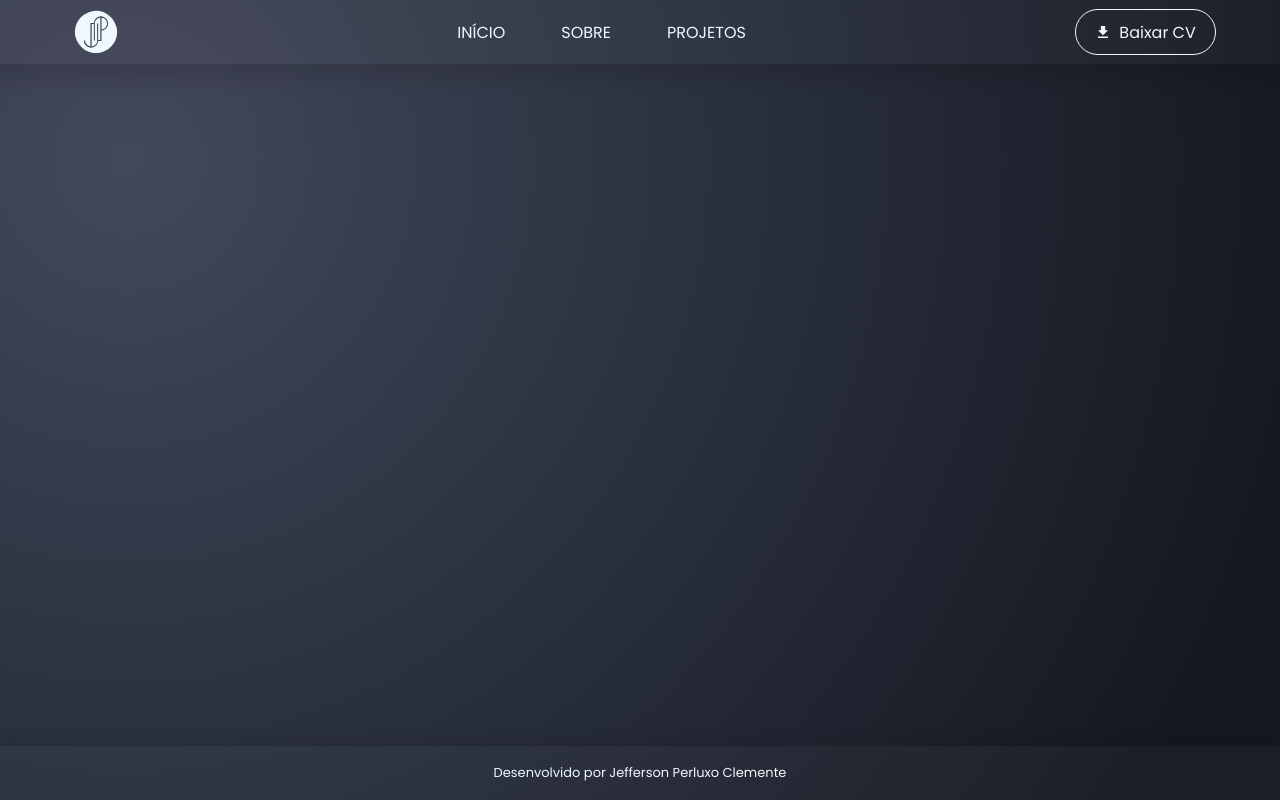
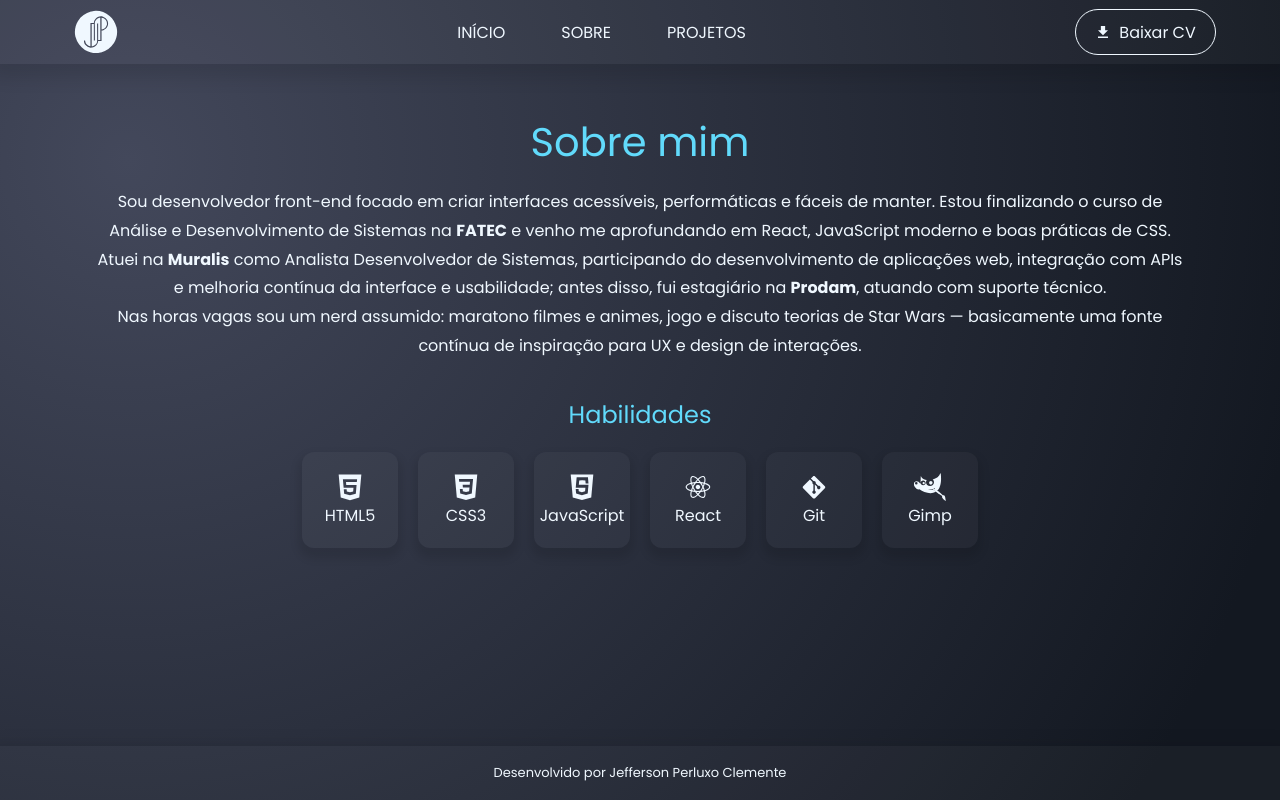
Before and after one commit to JPerluxo/Portfolio-React, a React (Create React App) app: page /about in a window 1280 px wide. Built offline with nearby package versions, Linux system fonts and the light colour scheme.

Commit message:
Componentização da sessão "Sobre"

```diff
--- a/src/App.jsx
+++ b/src/App.jsx
@@ -4,6 +4,7 @@ import "./App.css";
 import { BrowserRouter, Routes, Route } from "react-router-dom";
 import Header from "./components/Header";
 import Home from "./pages/Home";
+import About from "./pages/About";
 import Footer from "./components/Footer";
 
 function App() {
@@ -13,7 +14,8 @@ function App() {
         <Header/>
         <main className="main">
           <Routes>
-            <Route path="/" element={<Home />} />
+            <Route path="/" element={<Home/>}/>
+            <Route path="/about" element={<About/>}/>
           </Routes>
         </main>
         <Footer/>
--- /dev/null
+++ b/src/pages/About/index.jsx
@@ -0,0 +1,40 @@
+import React from "react";
+import styles from "./index.module.css";
+
+import { DiHtml5, DiCss3, DiJavascript, DiReact, DiGit } from "react-icons/di";
+import { SiGimp } from "react-icons/si";
+
+const SKILLS = [
+  { name: "HTML5", Icon: DiHtml5 },
+  { name: "CSS3", Icon: DiCss3 },
+  { name: "JavaScript", Icon: DiJavascript },
+  { name: "React", Icon: DiReact },
+  { name: "Git", Icon: DiGit },
+  { name: "Gimp", Icon: SiGimp }
+];
+
+const About = () => {
+  return (
+    <section className={styles.about}>
+      <h1>Sobre mim</h1>
+      <p>
+        Sou desenvolvedor front-end focado em criar interfaces acessíveis, performáticas e fáceis de manter. Estou finalizando o curso de Análise e Desenvolvimento de Sistemas na <a href="https://www.fatecmogidascruzes.com.br/" target="_blank" rel="noopener noreferrer">FATEC</a> e venho me aprofundando em React, JavaScript moderno e boas práticas de CSS.<br/>
+        Atuei na <a href="https://www.muralis.com.br/" target="_blank" rel="noopener noreferrer">Muralis</a> como Analista Desenvolvedor de Sistemas, participando do desenvolvimento de aplicações web, integração com APIs e melhoria contínua da interface e usabilidade; antes disso, fui estagiário na <a href="https://portal.prodam.sp.gov.br/" target="_blank" rel="noopener noreferrer">Prodam</a>, atuando com suporte técnico.<br/>
+        Nas horas vagas sou um nerd assumido: maratono filmes e animes, jogo e discuto teorias de Star Wars — basicamente uma fonte contínua de inspiração para UX e design de interações.
+      </p>
+      <div className={styles.skillsContainer}>
+        <h2>Habilidades</h2>
+        <ul>
+          {SKILLS.map(({ name, Icon }) => (
+            <li key={name}>
+              <Icon aria-hidden="true"/>
+              <span>{name}</span>
+            </li>
+          ))}
+        </ul>
+      </div>
+    </section>
+  )
+}
+
+export default About;
--- /dev/null
+++ b/src/pages/About/index.module.css
@@ -0,0 +1,68 @@
+.about {
+    display: flex;
+    flex-direction: column;
+    align-items: center;
+    padding: 3rem 6rem;
+}
+
+.about h1, .about h2 { color: rgba(97,218,251,1); }
+
+.about h1 {
+    font-size: 2.5rem;
+    margin: 0;
+}
+
+.about p {
+    text-align: center;
+    line-height: 1.8;
+}
+
+.about p a {
+    text-decoration: none;
+    font-weight: bold;
+}
+
+.skillsContainer h2 { text-align: center; }
+
+.skillsContainer ul {
+    list-style: none;
+    margin: 0;
+    padding: 0;
+    display: flex;
+    gap: 1.25rem;
+    align-items: center;
+}
+
+.skillsContainer li {
+    position: relative;
+    width: 6rem;
+    height: 6rem;
+    display: flex;
+    flex-direction: column;
+    align-items: center;
+    justify-content: center;
+    background-color: rgba(255,255,255,.03);
+    box-shadow: 0 .4rem .5rem .25rem rgba(0,0,0,.1);
+    border: 1px solid transparent;
+    border-radius: .75rem;
+    transition: border-style .5s, border-color .5s, transform .15s;
+}
+
+.skillsContainer li:hover {
+    border-style: solid;
+    border-color: rgba(97,218,251,1);
+    transform: translateY(-3px);
+}
+
+.skillsContainer svg { font-size: xx-large; }
+
+@media (max-width: 768px) {
+    .about { font-size: .9rem; }
+
+    .about h1 { font-size: 2rem; }
+
+    .skillsContainer ul {
+        flex-wrap: wrap;
+        justify-content: center;
+    }
+}
```
